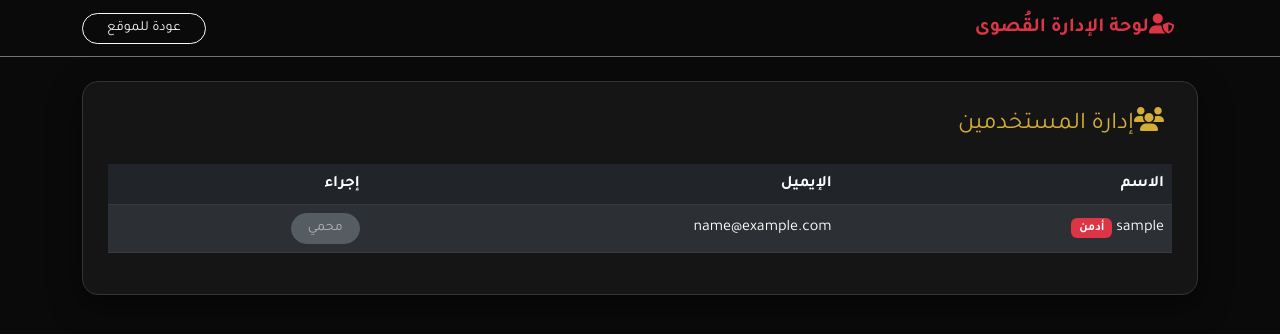
After one commit to fsrawi/masarat-platform, a Flask app: page /admin in a window 1280 px wide. The commit adds this page. Shown: the top 334 px of the page. Run offline with Flask 3, Linux system fonts and the light colour scheme; a user stored in the database is signed in; tables that the repository leaves empty hold one stand-in row (values such as "Sample post").

Commit message:
add admin and edit profile pages

```diff
--- /dev/null
+++ b/templates/admin.html
@@ -0,0 +1,56 @@
+<!DOCTYPE html>
+<html lang="ar" dir="rtl">
+<head>
+    <meta charset="UTF-8">
+    <title>لوحة تحكم الإدارة</title>
+    <link href="https://cdn.jsdelivr.net/npm/bootstrap@5.3.0/dist/css/bootstrap.min.css" rel="stylesheet">
+    <link rel="stylesheet" href="https://cdnjs.cloudflare.com/ajax/libs/font-awesome/6.4.0/css/all.min.css">
+    <link href="https://fonts.googleapis.com/css2?family=Tajawal:wght@400;700&display=swap" rel="stylesheet">
+    <style>
+        body { background-color: #0a0a0a; color: #f3f4f6; font-family: 'Tajawal', sans-serif; }
+        .text-gold { color: #d4af37 !important; }
+        .glass-card { background: #151515; border: 1px solid #333; border-radius: 16px; padding: 25px; margin-bottom: 20px; box-shadow: 0 10px 30px rgba(0,0,0,0.5); }
+    </style>
+</head>
+<body>
+    <nav class="navbar navbar-dark mb-4 border-bottom border-secondary" style="background: rgba(10,10,10,0.9);">
+        <div class="container">
+            <a class="navbar-brand fw-bold text-danger" href="#"><i class="fa-solid fa-user-shield me-2"></i>لوحة الإدارة القُصوى</a>
+            <a href="{{ url_for('home') }}" class="btn btn-outline-light btn-sm rounded-pill px-4">عودة للموقع</a>
+        </div>
+    </nav>
+    <div class="container">
+        <div class="glass-card">
+            <h4 class="text-gold mb-4"><i class="fa-solid fa-users me-2"></i>إدارة المستخدمين</h4>
+            <div class="table-responsive">
+                <table class="table table-dark table-striped align-middle">
+                    <thead>
+                        <tr>
+                            <th>الاسم</th>
+                            <th>الإيميل</th>
+                            <th>إجراء</th>
+                        </tr>
+                    </thead>
+                    <tbody>
+                        {% for u in users %}
+                        <tr>
+                            <td>{{ u.username }} {% if u.is_admin %}<span class="badge bg-danger">أدمن</span>{% endif %}</td>
+                            <td>{{ u.email }}</td>
+                            <td>
+                                {% if not u.is_admin %}
+                                <form action="{{ url_for('admin_delete_user', user_id=u.id) }}" method="POST" onsubmit="return confirm('هل أنت متأكد من حذف هذا المستخدم؟');">
+                                    <button type="submit" class="btn btn-danger btn-sm rounded-pill px-3">حذف</button>
+                                </form>
+                                {% else %}
+                                <button class="btn btn-secondary btn-sm rounded-pill px-3" disabled>محمي</button>
+                                {% endif %}
+                            </td>
+                        </tr>
+                        {% endfor %}
+                    </tbody>
+                </table>
+            </div>
+        </div>
+    </div>
+</body>
+</html>
--- a/templates/edit_profile.htm
+++ b/templates/edit_profile.html
@@ -12,7 +12,6 @@
         .glass-card { background: #151515; border: 1px solid #333; border-radius: 20px; padding: 40px; box-shadow: 0 10px 30px rgba(0,0,0,0.5); }
         .form-control, .form-check-input { background-color: #222; border: 1px solid #444; color: #fff; }
         .form-control:focus { background-color: #333; border-color: #d4af37; color: #fff; box-shadow: none; }
-        .form-check-input:checked { background-color: #d4af37; border-color: #d4af37; }
     </style>
 </head>
 <body>
@@ -35,7 +34,7 @@
 
                     <div class="mb-4">
                         <label class="form-label text-gold">نبذة عنك (Bio)</label>
-                        <textarea name="bio" class="form-control rounded-3" rows="3" placeholder="اكتب شيئاً ملهماً...">{{ current_user.bio or '' }}</textarea>
+                        <textarea name="bio" class="form-control rounded-3" rows="3">{{ current_user.bio or '' }}</textarea>
                     </div>
 
                     <div class="row g-3 mb-4">
@@ -65,7 +64,7 @@
                         </div>
                     </div>
 
-                    <button type="submit" class="btn btn-warning w-100 rounded-pill fw-bold" style="background-color: #d4af37; color: #000;">حفظ التعديلات</button>
+                    <button type="submit" class="btn w-100 rounded-pill fw-bold" style="background-color: #d4af37; color: #000;">حفظ التعديلات</button>
                 </form>
             </div>
         </div>
```
